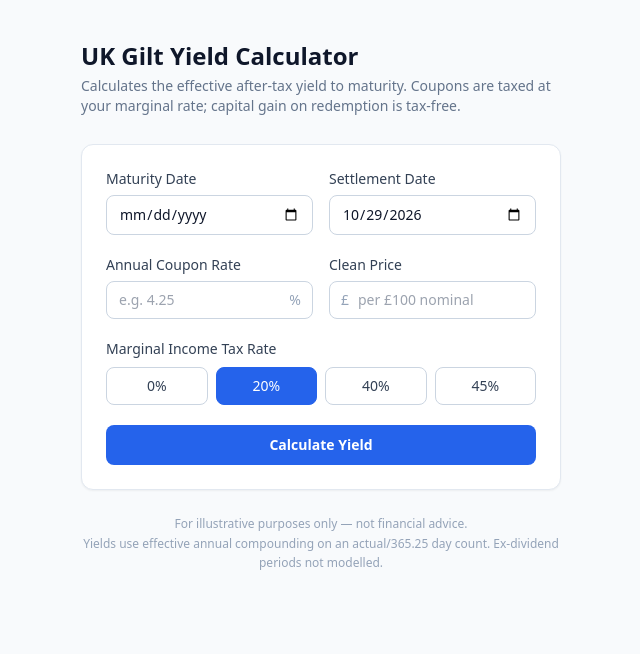
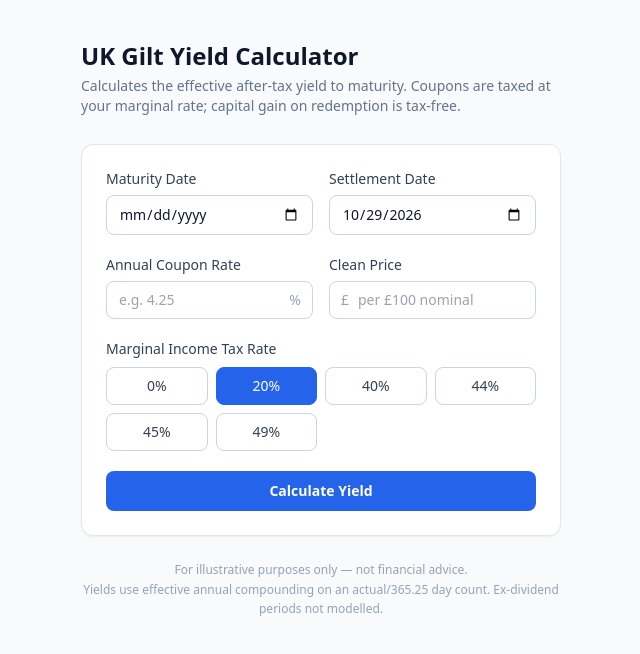
Before and after one commit to dooleymi/SplitTab, a plain HTML site: page gilt-calculator/index.html in a window 1280 px wide. Shown: the whole page, without its empty margins (319-959 px from the left). Drawn offline with nearby package versions, Linux system fonts and the light colour scheme.

Commit message:
Updated with additional tax rates due to government topup rates

```diff
--- a/gilt-calculator/index.html
+++ b/gilt-calculator/index.html
@@ -57,8 +57,12 @@
             <span class="tax-btn block text-center border border-slate-300 rounded-lg py-2 text-sm select-none transition-colors">20%</span></label>
           <label class="cursor-pointer"><input type="radio" name="taxRate" value="40" class="sr-only" />
             <span class="tax-btn block text-center border border-slate-300 rounded-lg py-2 text-sm select-none transition-colors">40%</span></label>
+          <label class="cursor-pointer"><input type="radio" name="taxRate" value="44" class="sr-only" />
+            <span class="tax-btn block text-center border border-slate-300 rounded-lg py-2 text-sm select-none transition-colors">44%</span></label>
           <label class="cursor-pointer"><input type="radio" name="taxRate" value="45" class="sr-only" />
             <span class="tax-btn block text-center border border-slate-300 rounded-lg py-2 text-sm select-none transition-colors">45%</span></label>
+           <label class="cursor-pointer"><input type="radio" name="taxRate" value="49" class="sr-only" />
+            <span class="tax-btn block text-center border border-slate-300 rounded-lg py-2 text-sm select-none transition-colors">49%</span></label>
         </div>
       </div>
 
```
